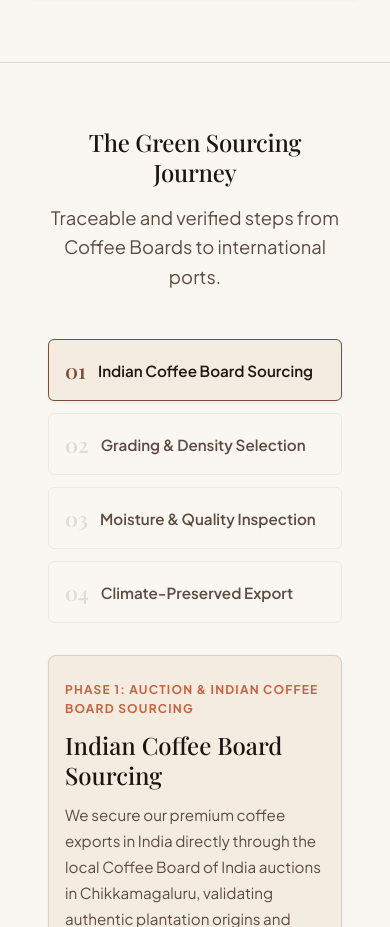
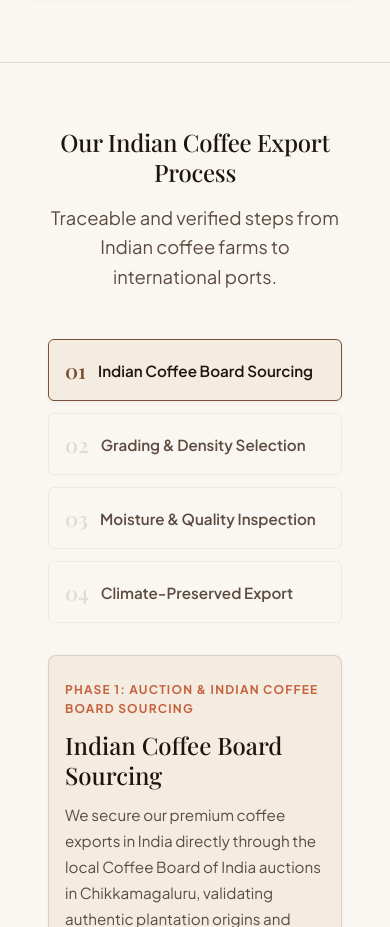
Before and after one commit to sanjan-achar/triventa-new, a React (Vite) app: page / in a window 390 px wide. Shown: the part 5601-6528 px from the top of the page. Built offline with nearby package versions, Linux system fonts and the light colour scheme; no server answers; a web font is replaced by a local one.

Commit message:
feat: implement responsive mobile navigation drawer with theme toggle and contact CTA

```diff
--- a/src/App.jsx
+++ b/src/App.jsx
@@ -844,8 +844,8 @@
       <section id="process" className="process-section">
         <div className="process-inner">
           <div className="section-header text-center">
-            <h2 className="section-title">The Green Sourcing Journey</h2>
-            <p className="section-subtitle">Traceable and verified steps from Coffee Boards to international ports.</p>
+            <h2 className="section-title">Our Indian Coffee Export Process</h2>
+            <p className="section-subtitle">Traceable and verified steps from Indian coffee farms to international ports.</p>
           </div>
 
           <div className="process-container">
```
